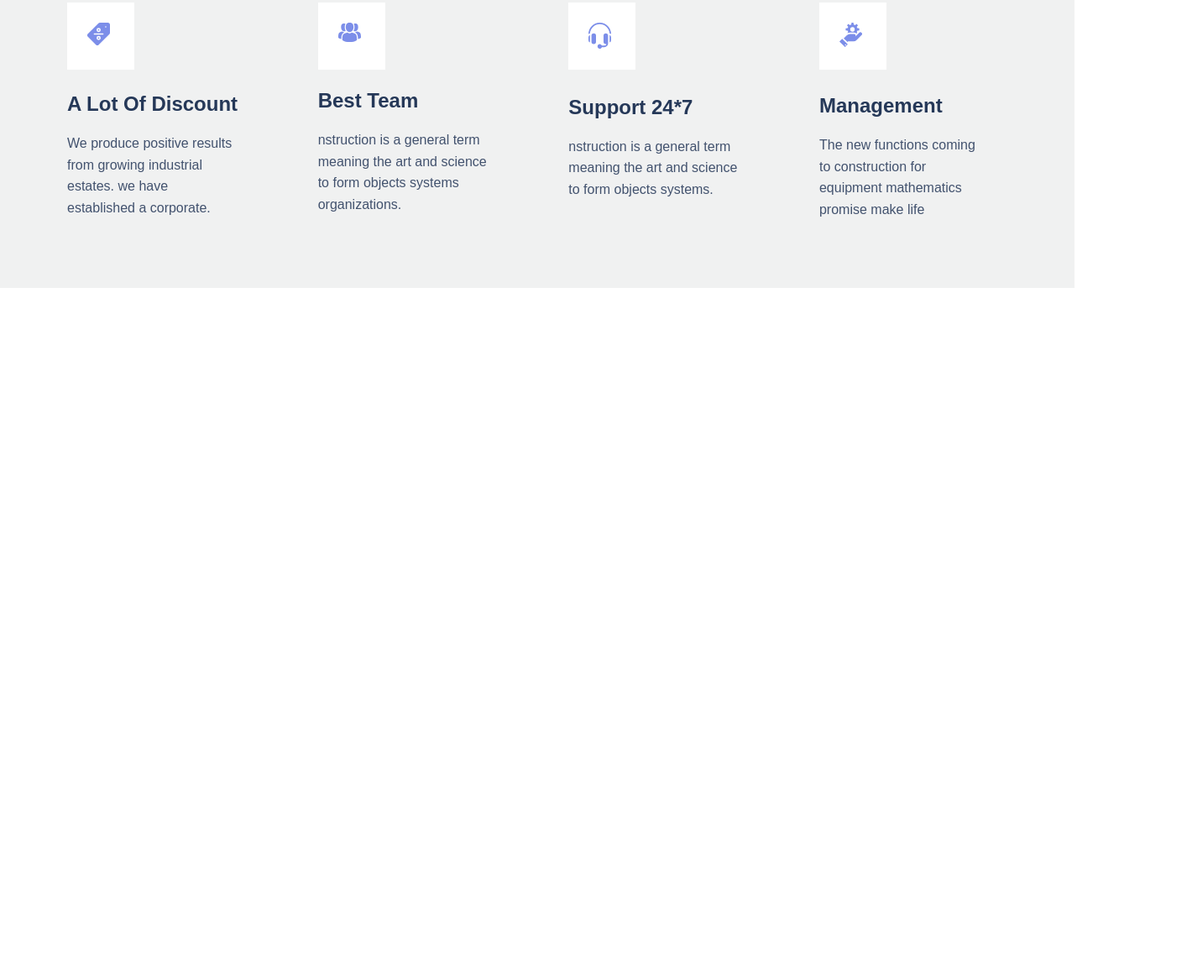
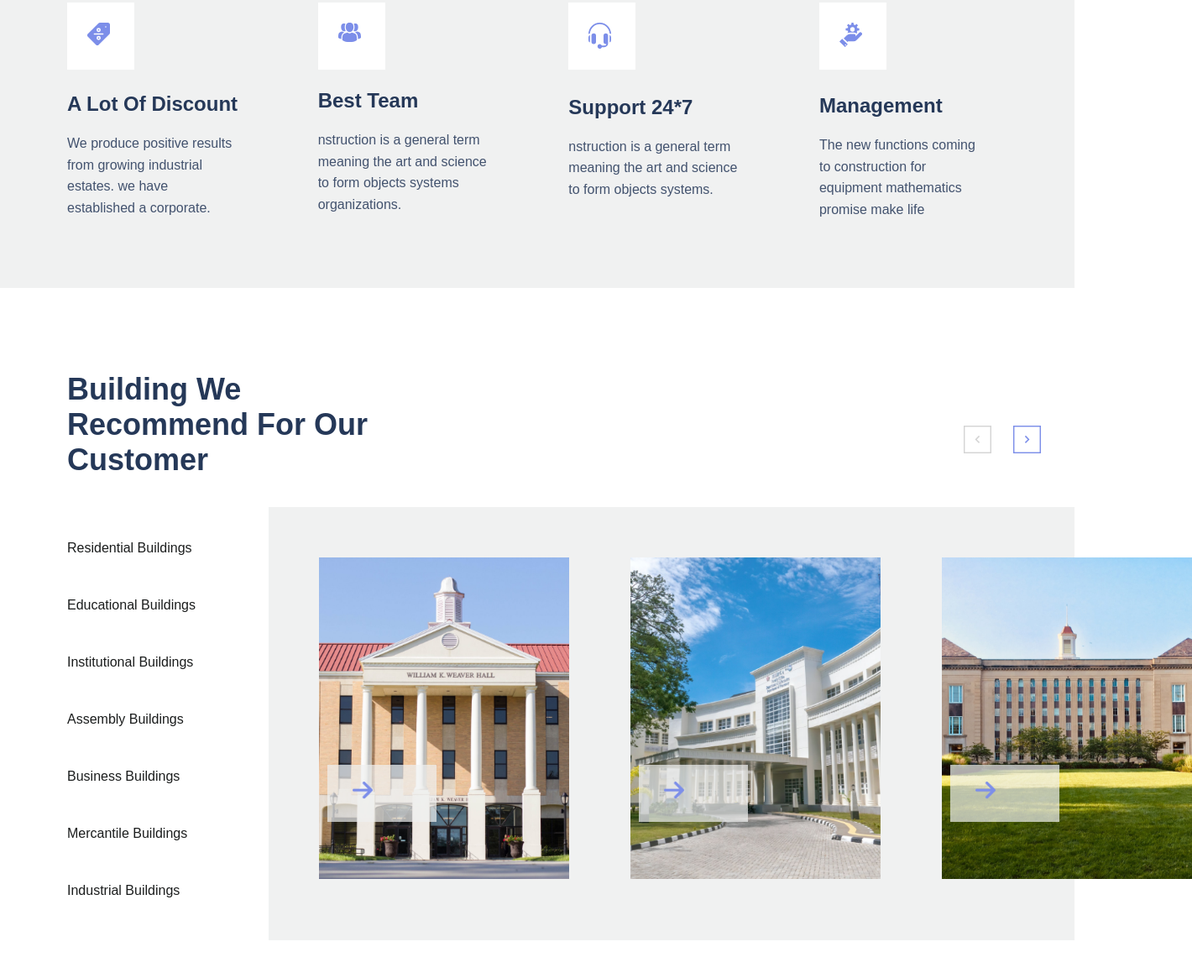
Before and after one commit to nibin-1999/task-9, a plain HTML site: page index.html in a window 1280 px wide. Shown: the part 2399-3558 px from the top of the page at 84% size, 1420 px wide, since content can reach past the window. Before the commit the page ends 2742 px from the top, so only its background shows below. Drawn offline with Linux system fonts and the light colour scheme; files whose address does not match are found by name.

Commit message:
recommend section on progress

```diff
--- a/css/style.css
+++ b/css/style.css
@@ -516,3 +516,152 @@ header nav.right ul li a.login-button:hover {
     font-size: 16px;
     width: 90%;
 }
+
+
+
+#recommend {
+    width: 100%;
+    padding: 100px 0 100px 80px;
+}
+
+#recommend .top {
+    display: flex;
+    justify-content: space-between;
+}
+
+#recommend .top h2 {
+    font-size: 36px;
+    font-weight: 600;
+    max-width: 32%;
+    margin-bottom: 30px;
+}
+#recommend .top  h2::after {
+    display: block;
+    content: "";
+    width: 0;
+    height: 5px;
+    background: #7c8ee9;
+}
+#recommend .top  h2:hover::after {
+    width: 13%;
+}
+
+#recommend .top ul {
+    display: flex;
+    justify-content: space-between;
+}
+
+#recommend .top ul li {
+    width: 25%;
+    display: flex;
+    align-items: center;
+}
+
+#recommend .top ul li img {
+    width: 100%;
+}
+
+#recommend .top ul li:last-child {
+    margin-right: 40px;
+
+}
+
+#recommend .bottom {
+    width: 100%;
+    display: flex;
+    justify-content: space-between;
+
+}
+
+#recommend .bottom .left {
+width: 20%;
+}
+
+#recommend .bottom .left ul {
+    width: 100%;
+    padding-top: 40px;
+}
+
+#recommend .bottom .left ul li {
+}
+
+#recommend .bottom .left ul li h4 {
+    margin-bottom: 50px;
+    font-size: 16px;
+    font-weight: 500;
+    color: #1b1d1d;
+    display: flex;
+    align-items: center;
+}
+
+
+#recommend .bottom .left ul li h4.hr-lines:before {
+    display: block;
+    content:"";
+    height: 0;
+    width: 0;
+    background: #000000;
+}
+#recommend .bottom .left ul li h4:hover {
+    margin-left: 20px;
+    color: #7c8ee9;
+    font-size: 18px ;
+    font-weight: 700;
+}
+#recommend .bottom .left ul li h4:hover::before {
+    display: block;
+    content:"";
+    width: 60px;
+    margin-right: 12px;
+    height: 5px;
+    background: #7c8ee9;
+}
+
+#recommend .bottom .right {
+    width: 80%;
+    display: flex;
+    justify-content: space-between;
+}
+
+#recommend .bottom .right div.content {
+    width: 100%;
+    background: #f0f1f1;
+    padding: 50px 0 50px 50px;
+}
+
+#recommend .bottom .right ul {
+    width: 100%;
+    display: flex;
+    justify-content: space-between;
+    padding: 10px;
+}
+
+#recommend .bottom .right ul li {
+    width: 33.5%;
+    position: relative;
+}
+
+#recommend .bottom .right ul li:last-child{
+    margin-right: -150px;
+}
+
+#recommend .bottom .right ul li img.main {
+    width: 100%;
+}
+
+#recommend .bottom .right ul li .bg {
+    padding: 34px 65px;
+    background: #f0f1f1;
+    width: 106px;
+    position: absolute;
+    left: 10px;
+    bottom: 73px;
+    opacity: 0.7;
+}
+
+#recommend .bottom .right ul li img.sub {
+    width: 8%;
+    position: absolute;
+    left: 40px;
+    bottom: 100px;
+}
--- a/index.html
+++ b/index.html
@@ -176,5 +176,68 @@
                 </ul>
             </section> <!--choice section.bottom-->
         </section> <!--choice-->
+
+
+        <section id="recommend">
+            <section class="top">
+                <h2>Building We Recommend For Our Customer</h2>
+                <ul>
+                    <li>
+                        <img src="./Assets/left - Arrow.svg" alt="left-arrow" />
+                    </li>
+                    <li>
+                        <img src="./Assets/right - arrow.svg" alt="right-arrow" />
+                    </li>
+                </ul>
+            </section> <!--#recommend section.top-->
+            <section class="bottom">
+                <section class="left">
+                    <ul>
+                        <li>
+                            <h4 class="hr-lines">Residential Buildings</h4>
+                        </li>
+                        <li>
+                            <h4 class="hr-lines">Educational Buildings</h4>
+                        </li>
+                        <li>
+                            <h4 class="hr-lines">Institutional Buildings</h4>
+                        </li>
+                        <li>
+                            <h4 class="hr-lines">Assembly Buildings</h4>
+                        </li>
+                        <li>
+                            <h4 class="hr-lines">Business Buildings</h4>
+                        </li>
+                        <li>
+                            <h4 class="hr-lines">Mercantile Buildings</h4>
+                        </li>
+                        <li>
+                            <h4 class="hr-lines">Industrial Buildings</h4>
+                        </li>
+                    </ul>
+                </section> <!--#recommend section.bottom section.left-->
+                <section class="right">
+                    <div class="content">
+                        <ul>
+                            <li>
+                                <img class="main" src="./Assets/recommend - image 1.png" alt="image" />
+                                <div class="bg"></div>
+                                <img class="sub" src="./Assets/Icon metro-arrow-right.png" alt="metro-arrow">
+                            </li>
+                            <li>
+                                <img class="main" src="./Assets/recommend - image - 2.png" alt="image" />
+                                <div class="bg"></div>
+                                <img class="sub" src="./Assets/Icon metro-arrow-right.png" alt="metro-arrow">
+                            </li>
+                            <li>
+                                <img class="main" src="./Assets/recommend - image - 3.png" alt="image" />
+                                <div class="bg"></div>
+                                <img class="sub"src="./Assets/Icon metro-arrow-right.png" alt="metro-arrow">
+                            </li>
+                        </ul>
+                    </div>
+                </section> <!--#recommend section.bottom section.right-->
+            </section> <!--#recommend section.bottom-->
+        </section> <!--#recommend-->
     </body>
 </html>
```
